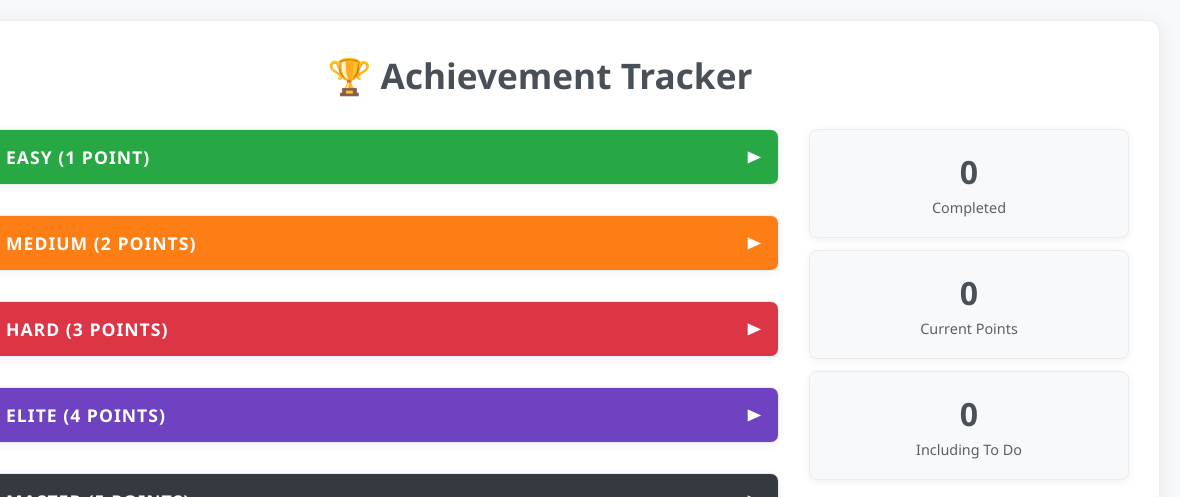
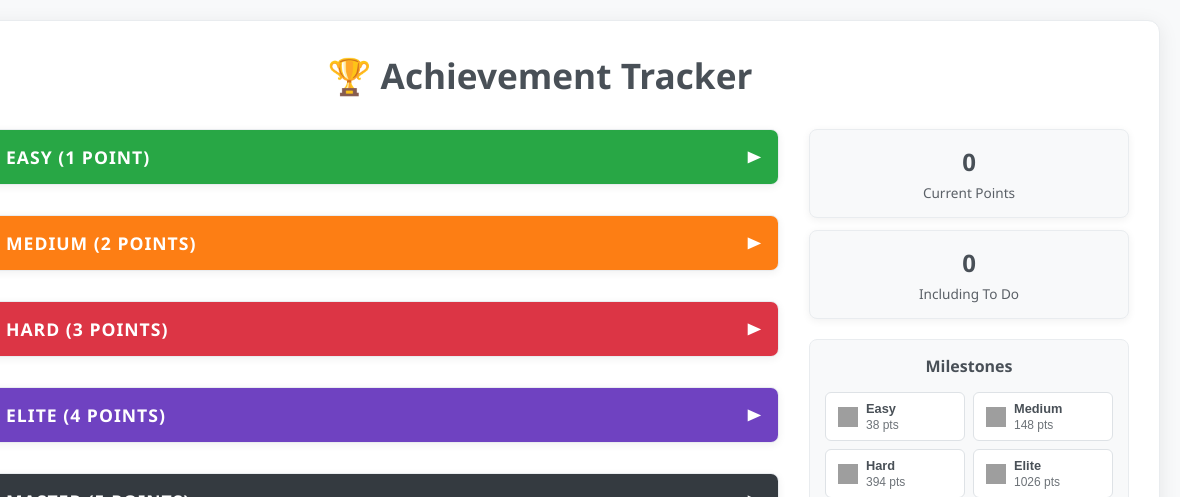
Before and after one commit to arch-pc/catracker, a plain HTML site: page index.html in a window 1280 px wide. Shown: the top 497 px of the page, 100-1280 px from the left. Drawn offline with Linux system fonts and the light colour scheme; grey boxes are pictures that could not be loaded.

Commit message:
Update index.html

```diff
--- a/index.html
+++ b/index.html
@@ -74,6 +74,18 @@
             transform: translateY(0);
             transition: transform 0.2s ease, box-shadow 0.2s ease;
             border: 1px solid #e9ecef;
+        }
+
+        .stat-card.compact {
+            padding: 15px;
+        }
+
+        .stat-card.compact .stat-number {
+            font-size: 1.5rem;
+        }
+
+        .stat-card.compact .stat-label {
+            font-size: 0.85rem;
         }
 
         .stat-card:hover {
@@ -477,15 +489,11 @@
 
             <div class="sidebar">
                 <div class="stats">
-                    <div class="stat-card">
-                        <div class="stat-number" id="doneCount">0</div>
-                        <div class="stat-label">Completed</div>
-                    </div>
-                    <div class="stat-card">
+                    <div class="stat-card compact">
                         <div class="stat-number" id="currentPoints">0</div>
                         <div class="stat-label">Current Points</div>
                     </div>
-                    <div class="stat-card">
+                    <div class="stat-card compact">
                         <div class="stat-number" id="totalIncludingTodo">0</div>
                         <div class="stat-label">Including To Do</div>
                     </div>
@@ -895,7 +903,6 @@
                 }
             });
 
-            document.getElementById('doneCount').textContent = doneCount;
             document.getElementById('currentPoints').textContent = currentPoints;
             document.getElementById('totalIncludingTodo').textContent = totalIncludingTodo;
 
```
